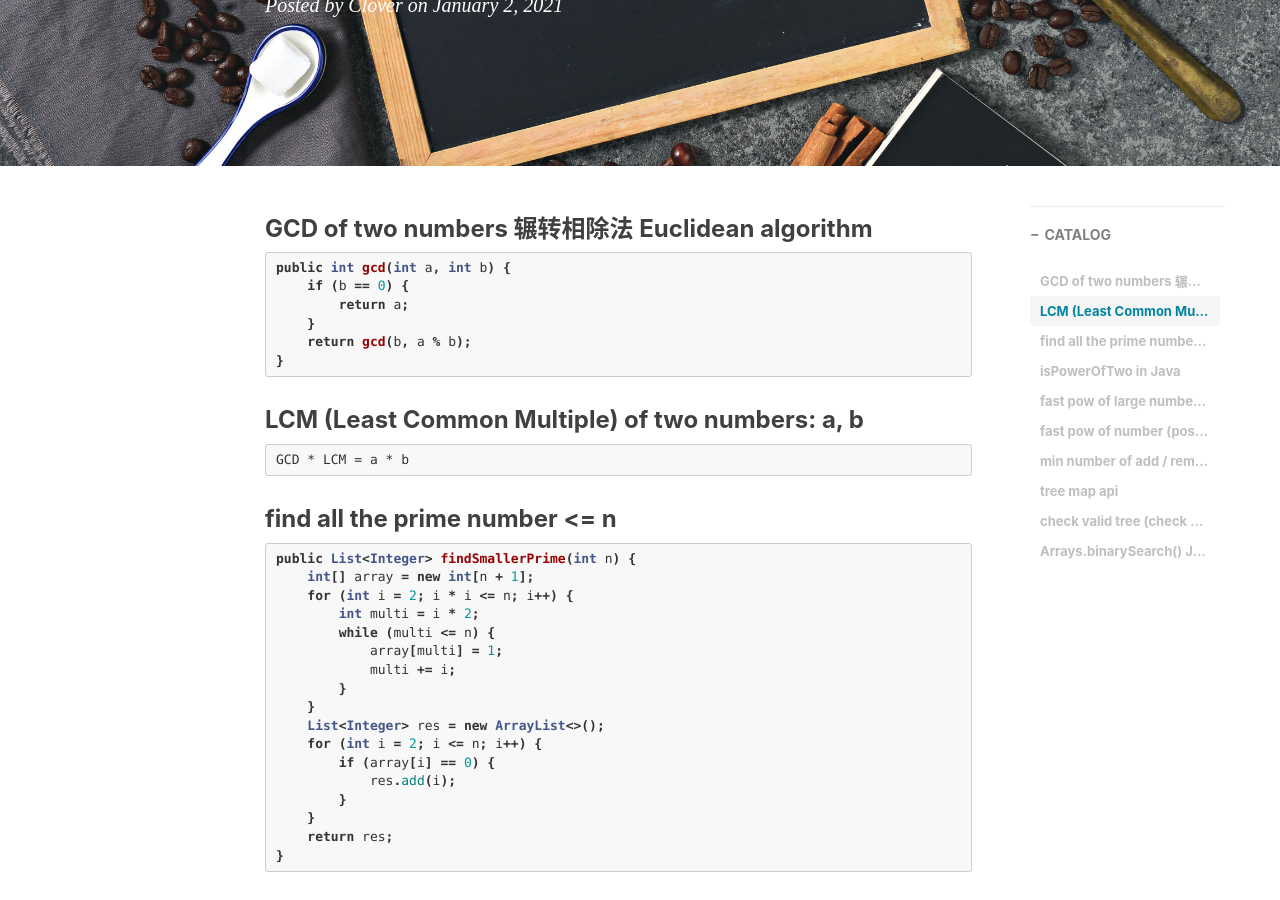
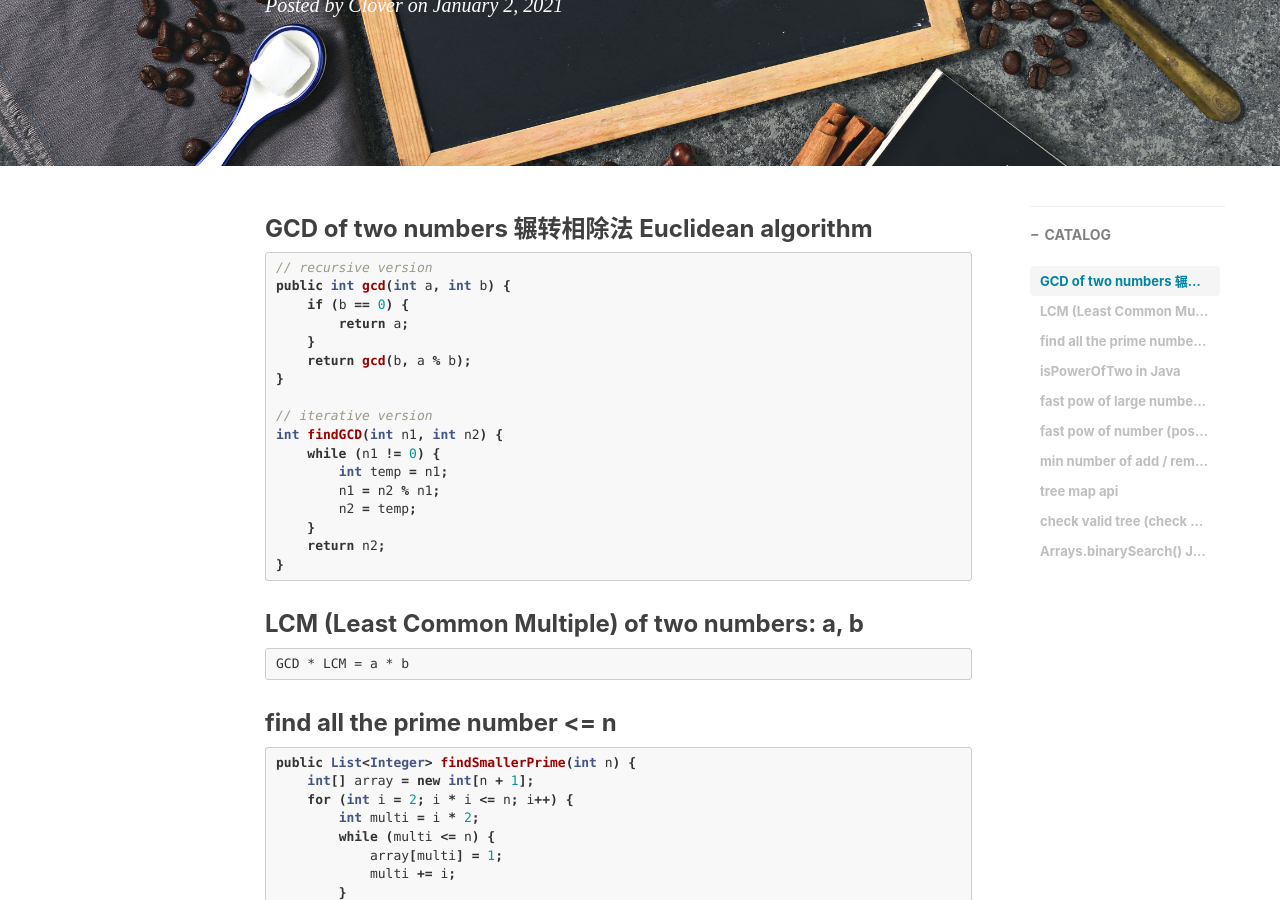
Before and after one commit to ly16/ly16.github.io, a Jekyll site: the page built from _posts/2021-01-02-leetcode-Appendix.md, in a window 1280 px wide and 900 px high, scrolled down 357 px. Built offline with Jekyll 4.4.1, drawn with Linux system fonts in a browser that asks for light colours; nearby versions of some CDN libraries; comment, search, counter and statistics services are not loaded.

Commit message:
Euclidean algo

````diff
--- a/_posts/2021-01-02-leetcode-Appendix.md
+++ b/_posts/2021-01-02-leetcode-Appendix.md
@@ -13,11 +13,22 @@ tags:
 ### GCD of two numbers 辗转相除法 Euclidean algorithm
 
 ```java
+// recursive version
 public int gcd(int a, int b) {
     if (b == 0) {
         return a;
     }
     return gcd(b, a % b);
+}
+
+// iterative version
+int findGCD(int n1, int n2) {
+    while (n1 != 0) {
+        int temp = n1;
+        n1 = n2 % n1;
+        n2 = temp;
+    }
+    return n2;
 }
 ```
 
````
